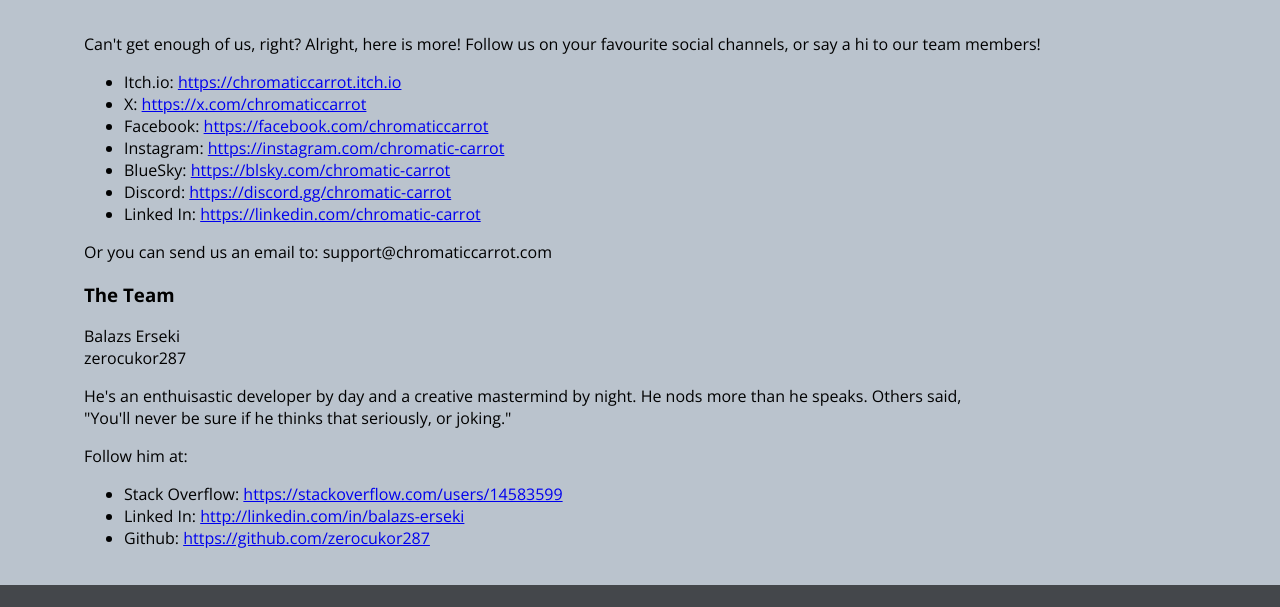
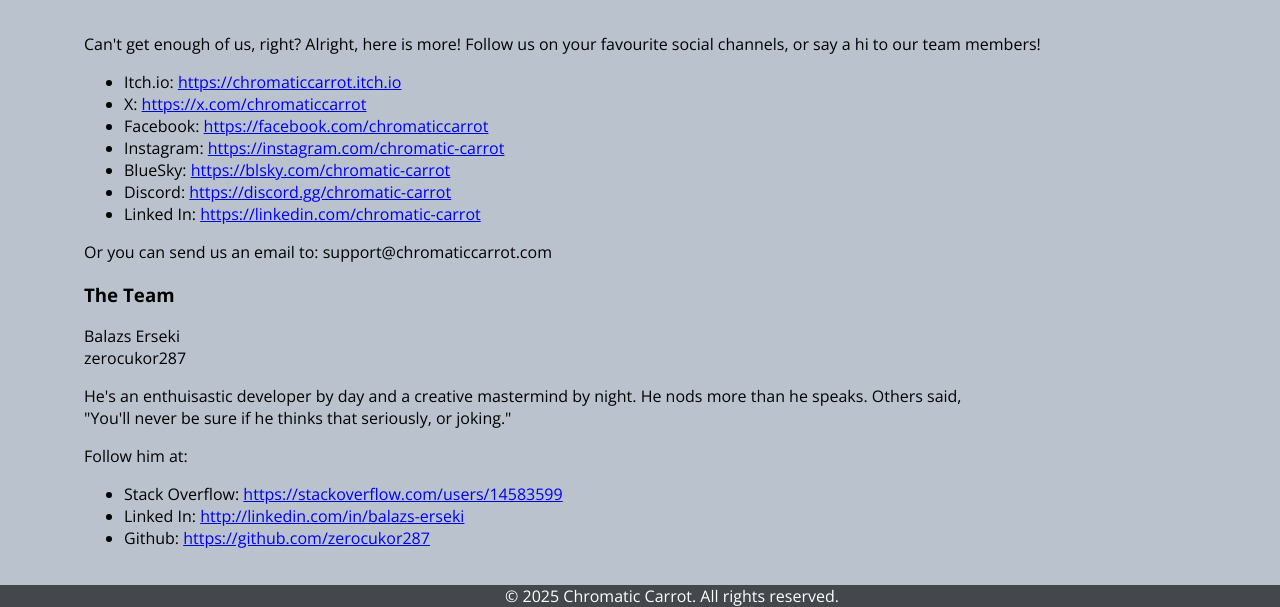
Before and after one commit to chromatic-carrot/chromatic-carrot.github.io, a plain HTML site: page contact.html in a window 1280 px wide. Shown: the part 332-939 px from the top of the page. Before the commit the page ends 917 px from the top, so only its background shows below. Drawn offline with nearby package versions, Linux system fonts and the light colour scheme.

Commit message:
Add copyright notice

```diff
--- a/contact.html
+++ b/contact.html
@@ -59,5 +59,6 @@ Carrot
             </span>
         </div>
     </div>
+    <div class="open-sans" style="text-align: center;color:white;">© 2025 Chromatic Carrot. All rights reserved.</div>
 </body>
 </html>
```
Also changed, not shown: index.html (+1 -0 lines), projects.html (+1 -0 lines).
